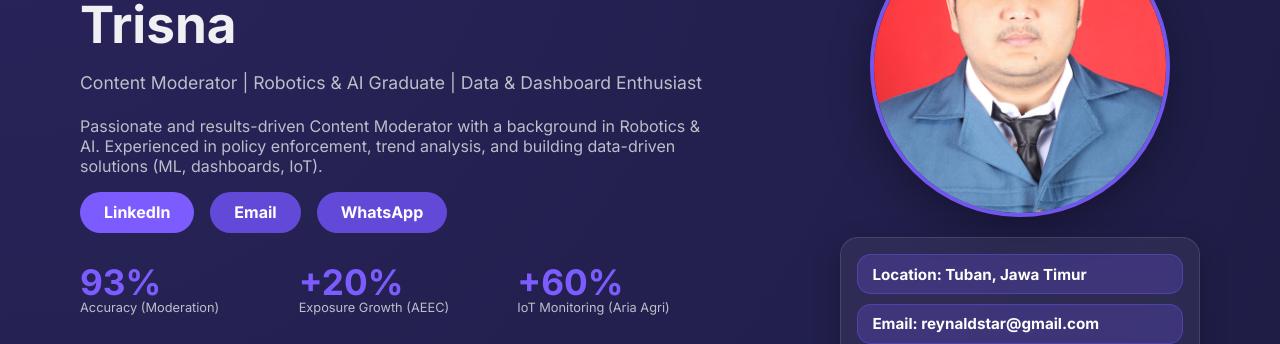
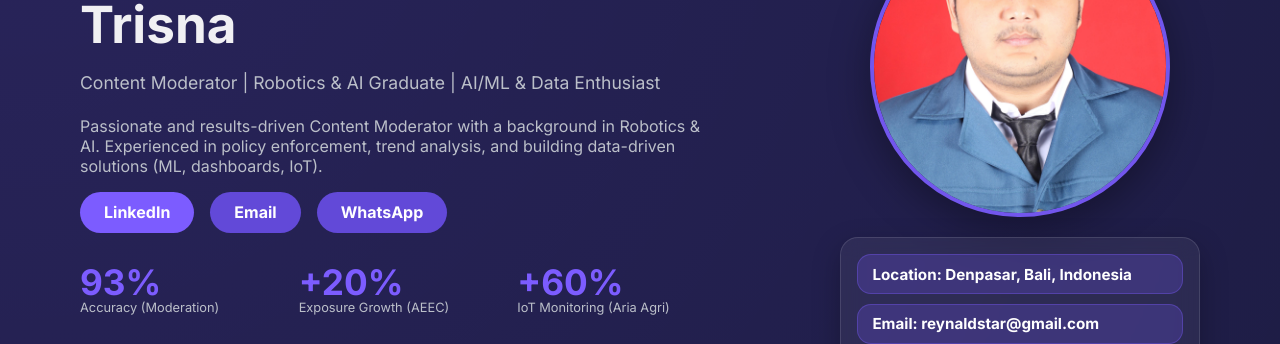
Before and after one commit to Loverzzz/newReynaldo-portoflio, a React (Vite) app: page / in a window 1280 px wide. Shown: the part 203-547 px from the top of the page. Built offline with nearby package versions, Linux system fonts and the light colour scheme.

Commit message:
chore: update location to Denpasar, Bali, Indonesia

```diff
--- a/src/data.ts
+++ b/src/data.ts
@@ -44,12 +44,12 @@ export type ProjectItem = {
 
 export const profile: Profile = {
   name: "Reynaldo Arya Budi Trisna",
-  location: "Tuban, Jawa Timur",
+  location: "Denpasar, Bali, Indonesia",
   email: "reynaldstar@gmail.com",
   phone: "+62 81915967694",
   linkedin: "https://www.linkedin.com/in/reynaldoabt/",
   headline:
-    "Content Moderator | Robotics & AI Graduate | Data & Dashboard Enthusiast",
+    "Content Moderator | Robotics & AI Graduate | AI/ML & Data Enthusiast",
   summary:
     "Passionate and results-driven Content Moderator with a background in Robotics & AI. Experienced in policy enforcement, trend analysis, and building data-driven solutions (ML, dashboards, IoT).",
   highlights: [
```
